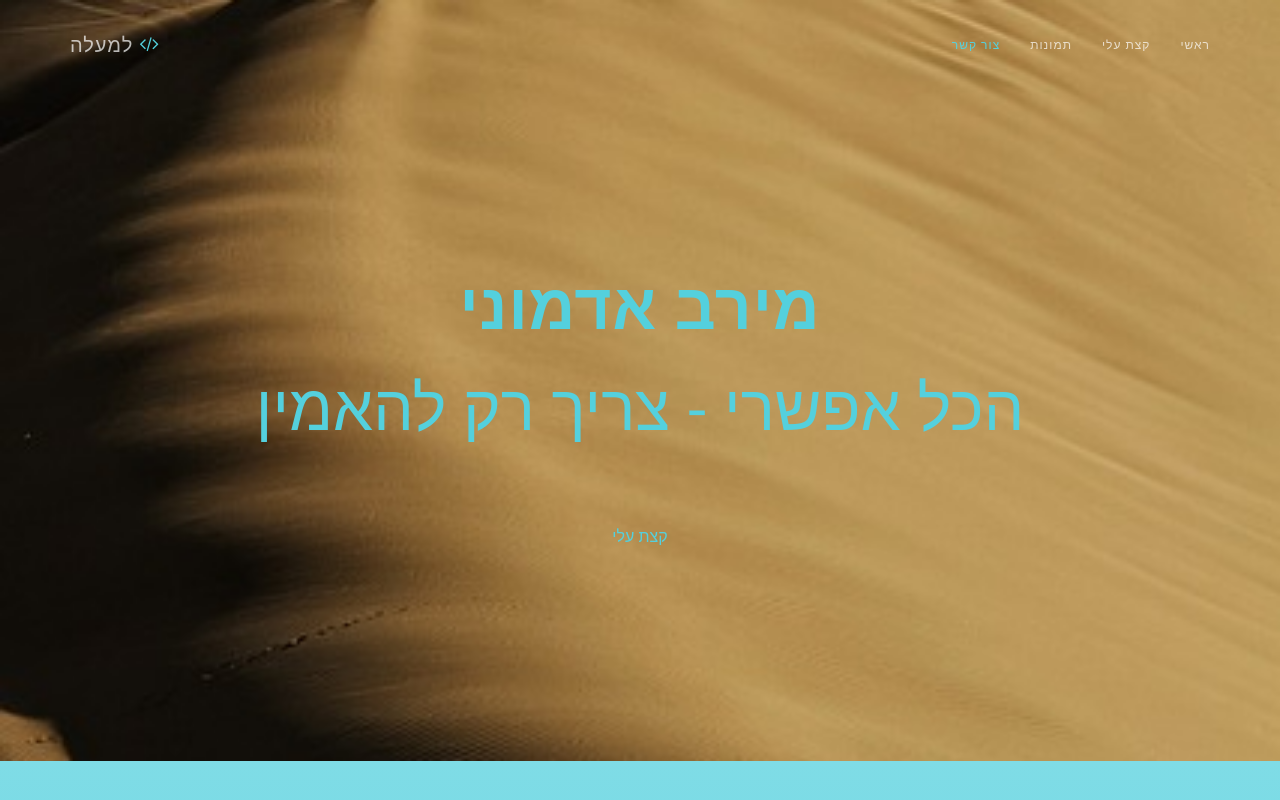
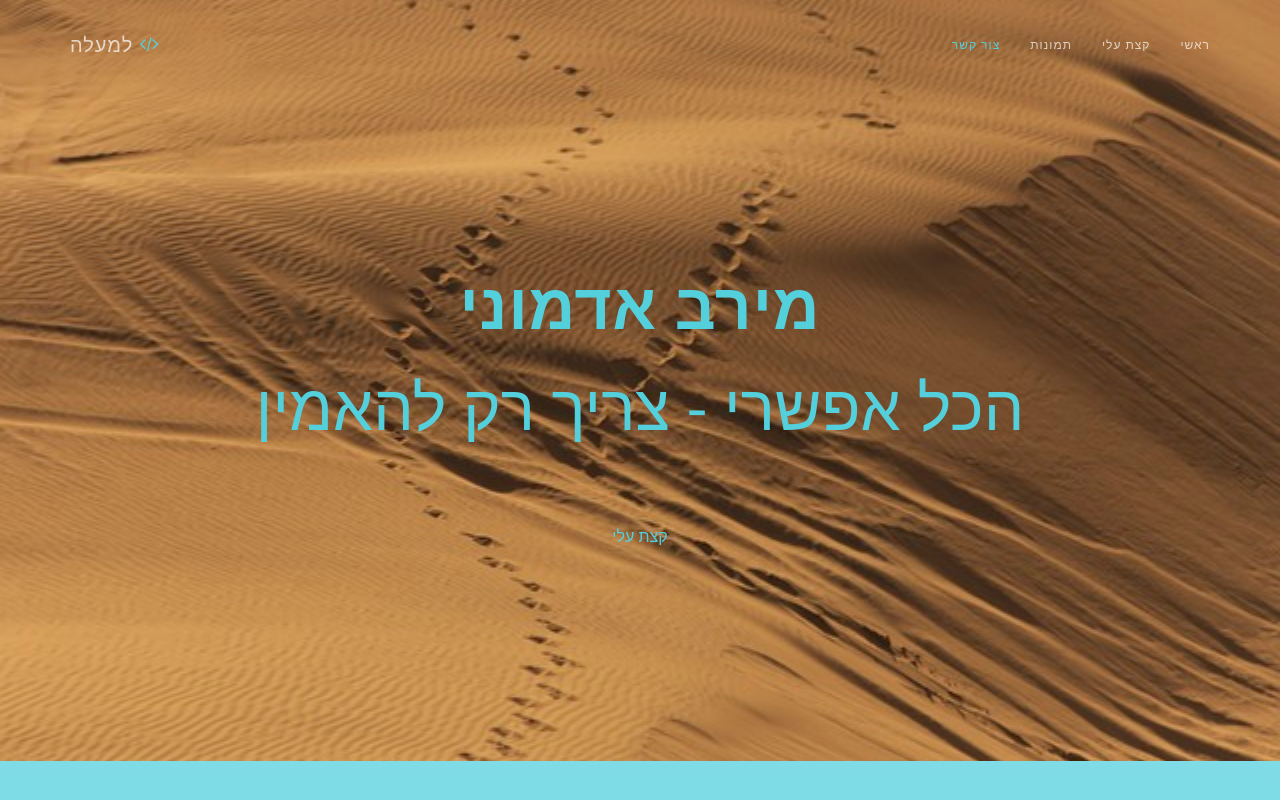
Before and after one commit to meravadmoni/index, a plain HTML site: page index.html in a window 1280 px wide. Shown: the top 800 px of the page. Drawn offline with nearby package versions, Linux system fonts and the light colour scheme.

Commit message:
Update style.css

```diff
--- a/css/style.css
+++ b/css/style.css
@@ -198,7 +198,7 @@ hr {
 	width: 100%;
 	padding: 0;
 	text-align: center;
-	background: url(../img/ח.jpg) 100%;
+	background: url(../img/חול.jpg) 100%;
 	background-color: #e5e5e5;
 	-webkit-background-size: cover;
 	-moz-background-size: cover;
```
